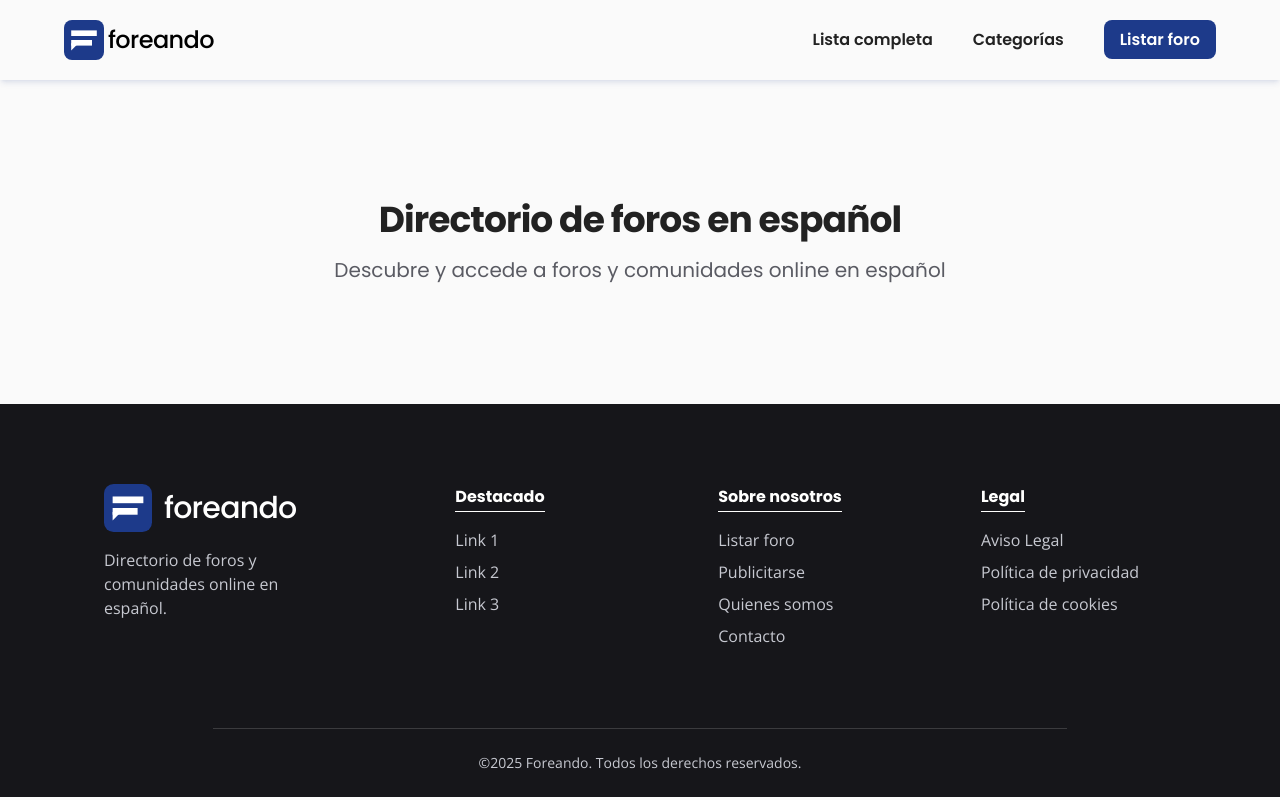
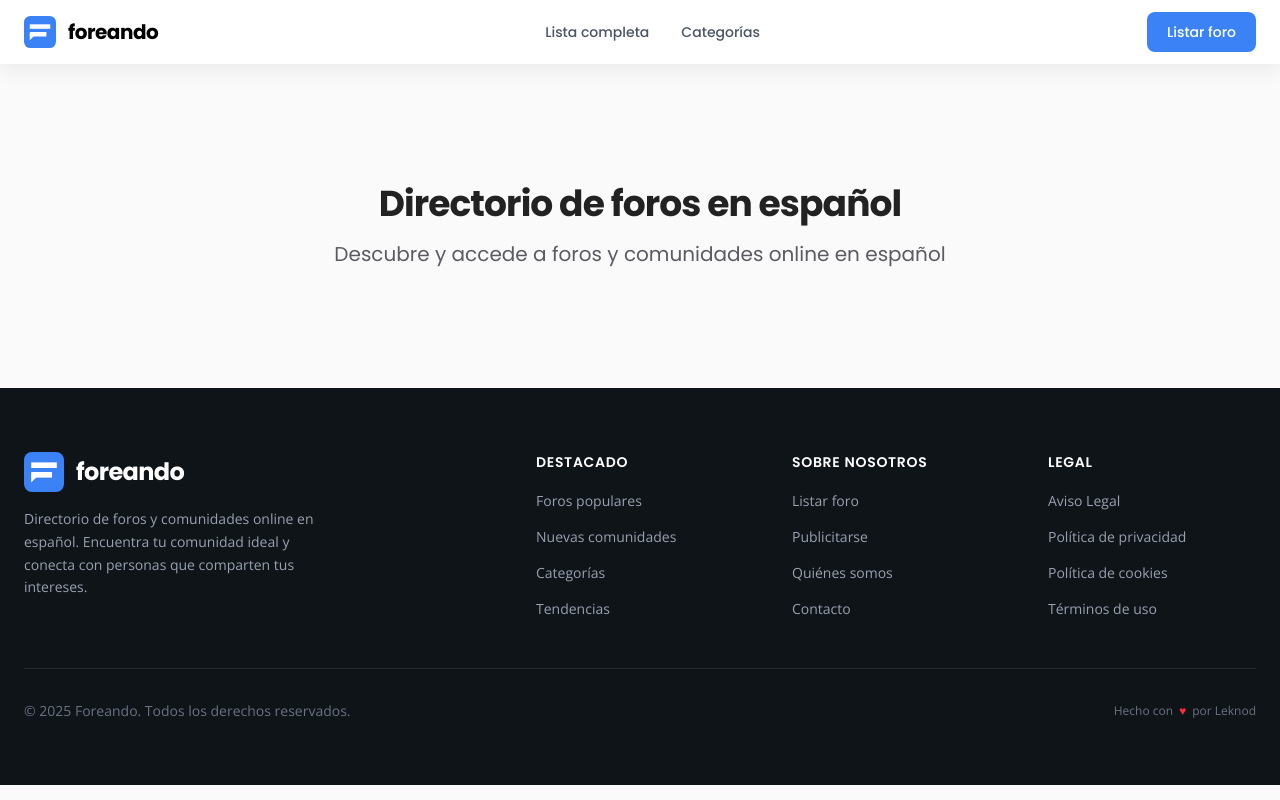
Before and after one commit to leknod/foreando-web, a Next.js app: page / in a window 1280 px wide. Built offline with nearby package versions, Linux system fonts and the light colour scheme.

Commit message:
style: improve header and footer design

```diff
--- a/src/app/foros/page.js
+++ b/src/app/foros/page.js
@@ -1,4 +1,4 @@
-import ForumCard from "@/components/ForumCard";
+import ForumCard from "@/components/layout/ForumCard";
 import Hero from "@/components/layout/Hero";
 import { supabase } from "@/lib/supabase";
 
--- a/src/components/brand/Logo.jsx
+++ b/src/components/brand/Logo.jsx
@@ -5,7 +5,7 @@ export default function Logo({
   className = "",
   imgWidth = "w-10",
   textSize = "text-2xl",
-  gap = "gap-1",
+  gap = "gap-3",
 }) {
   const textClass = on === "light" ? "text-black" : "text-white";
 
@@ -13,7 +13,7 @@ export default function Logo({
     <div className={`flex items-center ${gap} ${className}`}>
       <img src="logo.svg" alt="Foreando" className={`${imgWidth}`} />
       <span
-        className={`${textSize} font-medium tracking-tight ${textClass} ${poppins.className}`}
+        className={`${textSize} font-bold tracking-tight ${textClass} ${poppins.className}`}
       >
         foreando
       </span>
--- a/src/components/layout/Footer.jsx
+++ b/src/components/layout/Footer.jsx
@@ -1,92 +1,111 @@
+import Link from "next/link";
 import Logo from "../brand/Logo";
 import { poppins } from "@/lib/fonts";
-import Link from "next/link";
+
+const footerLinks = {
+  destacado: [
+    { label: "Foros populares", href: "#" },
+    { label: "Nuevas comunidades", href: "#" },
+    { label: "Categorías", href: "#" },
+    { label: "Tendencias", href: "#" },
+  ],
+  sobreNosotros: [
+    { label: "Listar foro", href: "#" },
+    { label: "Publicitarse", href: "#" },
+    { label: "Quiénes somos", href: "#" },
+    { label: "Contacto", href: "#" },
+  ],
+  legal: [
+    { label: "Aviso Legal", href: "#" },
+    { label: "Política de privacidad", href: "#" },
+    { label: "Política de cookies", href: "#" },
+    { label: "Términos de uso", href: "#" },
+  ],
+};
 
 export default function Footer() {
   return (
-    <footer className="bg-surface-dark text-muted-dark">
-      <div className="max-w-6xl space-y-10 px-4 py-12 sm:grid sm:grid-cols-2 sm:gap-10 sm:space-y-0 sm:px-6 sm:py-16 lg:mx-auto lg:grid-cols-4 lg:gap-12 lg:px-10 lg:py-20">
-        <section className="sm:col-span-2 lg:col-span-1 lg:mx-auto">
-          <Link href="/" aria-label="Ir a la página principal">
-            <Logo
-              on="dark"
-              className="mb-4"
-              imgWidth="w-12"
-              textSize="text-3xl"
-              gap="gap-3"
-            />
-          </Link>
-          <p>Directorio de foros y comunidades online en español.</p>
-        </section>
-        <section className="lg:mx-auto">
-          <h2
-            className={`text-foreground-dark mb-4 inline-block border-b pb-0.5 font-bold ${poppins.className} antialiased`}
+    <footer className="bg-surface-dark text-white">
+      <div className="mx-auto max-w-7xl px-6 py-16">
+        <div className="grid grid-cols-1 gap-12 md:grid-cols-2 lg:grid-cols-5">
+          <div className="lg:col-span-2">
+            <Logo on="dark" />
+            <p className="mt-4 max-w-xs text-sm leading-relaxed text-gray-400">
+              Directorio de foros y comunidades online en español. Encuentra tu
+              comunidad ideal y conecta con personas que comparten tus
+              intereses.
+            </p>
+          </div>
+          <div>
+            <h3
+              className={`mb-4 text-sm font-semibold ${poppins.className} tracking-wider text-white uppercase`}
             >
               Destacado
-          </h2>
-          <nav aria-label="Enlaces destacados">
-            <ul className="flex flex-col gap-2">
-              <li>
-                <a href="#">Link 1</a>
+            </h3>
+            <ul className="space-y-3">
+              {footerLinks.destacado.map((link) => (
+                <li key={link.label}>
+                  <Link
+                    href={link.href}
+                    className="hover:text-primary text-sm text-gray-400 transition-colors"
+                  >
+                    {link.label}
+                  </Link>
                 </li>
-              <li>
-                <a href="#">Link 2</a>
-              </li>
-              <li>
-                <a href="#">Link 3</a>
-              </li>
+              ))}
             </ul>
-          </nav>
-        </section>
-        <section className="lg:mx-auto">
-          <h2
-            className={`text-foreground-dark mb-4 inline-block border-b pb-0.5 font-bold ${poppins.className} antialiased`}
+          </div>
+
+          <div>
+            <h3
+              className={`mb-4 text-sm font-semibold ${poppins.className} tracking-wider text-white uppercase`}
             >
               Sobre nosotros
-          </h2>
-          <nav aria-label="Enlaces destacados">
-            <ul className="flex flex-col gap-2">
-              <li>
-                <a href="#">Listar foro</a>
+            </h3>
+            <ul className="space-y-3">
+              {footerLinks.sobreNosotros.map((link) => (
+                <li key={link.label}>
+                  <Link
+                    href={link.href}
+                    className="hover:text-primary text-sm text-gray-400 transition-colors"
+                  >
+                    {link.label}
+                  </Link>
                 </li>
-              <li>
-                <a href="#">Publicitarse</a>
-              </li>
-              <li>
-                <a href="#">Quienes somos</a>
-              </li>
-              <li>
-                <a href="#">Contacto</a>
-              </li>
+              ))}
             </ul>
-          </nav>
-        </section>
-        <section className="lg:mx-auto">
-          <h2
-            className={`text-foreground-dark mb-4 inline-block border-b pb-0.5 font-bold ${poppins.className} antialiased`}
+          </div>
+
+          <div>
+            <h3
+              className={`mb-4 text-sm font-semibold ${poppins.className} tracking-wider text-white uppercase`}
             >
               Legal
-          </h2>
-          <nav aria-label="Enlaces destacados">
-            <ul className="flex flex-col gap-2">
-              <li>
-                <a href="#">Aviso Legal</a>
+            </h3>
+            <ul className="space-y-3">
+              {footerLinks.legal.map((link) => (
+                <li key={link.label}>
+                  <Link
+                    href={link.href}
+                    className="hover:text-primary text-sm text-gray-400 transition-colors"
+                  >
+                    {link.label}
+                  </Link>
                 </li>
-              <li>
-                <a href="#">Política de privacidad</a>
-              </li>
-              <li>
-                <a href="#">Política de cookies</a>
-              </li>
+              ))}
             </ul>
-          </nav>
-        </section>
           </div>
-      <div className="mx-auto h-px w-2/3 max-w-5xl bg-neutral-500/40"></div>
-      <div className="py-6">
-        <p className="text-center text-sm">
-          &copy;2025 Foreando. Todos los derechos reservados.
+        </div>
+
+        <div className="mt-12 flex flex-col items-center justify-between gap-4 border-t border-white/10 pt-8 md:flex-row">
+          <p className="text-sm text-gray-500">
+            © {new Date().getFullYear()} Foreando. Todos los derechos
+            reservados.
           </p>
+          <span className="flex items-center gap-1.5 text-xs text-gray-500">
+            Hecho con <span className="text-red-500">♥</span> por Leknod
+          </span>
+        </div>
       </div>
     </footer>
   );
--- a/src/components/layout/Header.jsx
+++ b/src/components/layout/Header.jsx
@@ -1,55 +1,72 @@
 "use client";
+
+import { useState, useEffect } from "react";
+import Link from "next/link";
 import Logo from "../brand/Logo";
 import MenuIcon from "../icons/MenuIcon";
+import MobileMenu from "./MobileMenu";
 import { poppins } from "@/lib/fonts";
-import { useState } from "react";
-import MobileMenu from "./MobileMenu";
-import Link from "next/link";
-import { AnimatePresence } from "motion/react";
+
+const navLinks = [
+  { label: "Lista completa", href: "#" },
+  { label: "Categorías", href: "#" },
+];
 
 export default function Header() {
   const [isMenuOpen, setIsMenuOpen] = useState(false);
 
+  useEffect(() => {
+    if (isMenuOpen) {
+      document.body.style.overflow = "hidden";
+    } else {
+      document.body.style.overflow = "unset";
+    }
+    return () => {
+      document.body.style.overflow = "unset";
+    };
+  }, [isMenuOpen]);
+
   return (
     <>
       <header
-        className={`shadow-primary/10 px-6 py-4 shadow-md md:py-5 ${poppins.className} antialiased`}
+        className={`${poppins.className} sticky top-0 z-50 w-full bg-white antialiased shadow-[0_4px_20px_rgba(0,0,0,0.08)]`}
       >
-        <div className="mx-auto flex max-w-6xl items-center justify-between">
-          <Link href="/" aria-label="Ir a la página principal">
-            <Logo />
+        <div className="mx-auto flex h-16 max-w-7xl items-center justify-between px-6">
+          <Logo imgWidth="w-8" textSize="text-xl" />
+          <nav className="hidden items-center gap-8 md:flex">
+            {navLinks.map((link) => (
+              <Link
+                key={link.label}
+                href={link.href}
+                className="text-sm font-medium text-gray-600 transition-colors hover:text-gray-900"
+              >
+                {link.label}
               </Link>
-          <div className="hidden font-semibold md:block">
-            <nav>
-              <ul className="flex gap-10">
-                <li>
-                  <Link href="/foros">Lista completa</Link>
-                </li>
-                <li>
-                  <a href="#">Categorías</a>
-                </li>
-                <li>
+            ))}
+          </nav>
+          <div className="hidden md:block">
             <a
-                    className="bg-primary text-foreground-dark hover:bg-primary/90 rounded-lg px-4 py-2"
               href="#"
+              className="bg-primary inline-flex items-center justify-center rounded-lg px-5 py-2.5 text-sm font-medium text-white transition-colors hover:bg-[#2563eb]"
             >
               Listar foro
             </a>
-                </li>
-              </ul>
-            </nav>
           </div>
           <button
-            className="cursor-pointer md:hidden"
             onClick={() => setIsMenuOpen(true)}
+            className="flex h-10 w-10 items-center justify-center rounded-lg text-gray-700 transition-colors hover:bg-gray-100 md:hidden"
+            aria-label="Abrir menú"
           >
             <MenuIcon />
           </button>
         </div>
       </header>
-      <AnimatePresence>
-        {isMenuOpen && <MobileMenu onClose={() => setIsMenuOpen(false)} />}
-      </AnimatePresence>
+
+      <MobileMenu
+        isOpen={isMenuOpen}
+        onClose={() => setIsMenuOpen(false)}
+        navLinks={navLinks}
+      />
     </>
   );
 }
--- a/src/components/layout/MobileMenu.jsx
+++ b/src/components/layout/MobileMenu.jsx
@@ -1,48 +1,55 @@
 import CloseIcon from "../icons/CloseIcon";
-import { motion } from "motion/react";
+import Logo from "../brand/Logo";
+import Link from "next/link";
 
-export default function MobileMenu({ onClose }) {
+export default function MobileMenu({ isOpen, onClose, navLinks }) {
   return (
     <>
-      <motion.div
-        initial={{ opacity: 0 }}
-        animate={{ opacity: 1 }}
-        exit={{ opacity: 0 }}
-        transition={{ duration: 0.25 }}
-        className="bg-surface-dark/50 fixed inset-0 z-40"
+      <div
+        className={`fixed inset-0 z-50 bg-black/40 backdrop-blur-sm transition-opacity duration-300 md:hidden ${
+          isOpen ? "opacity-100" : "pointer-events-none opacity-0"
+        }`}
         onClick={onClose}
       />
-      <motion.aside
-        initial={{ x: "100%" }}
-        animate={{ x: 0 }}
-        exit={{ x: "100%" }}
-        transition={{ duration: 0.3, ease: "easeOut" }}
-        className="bg-surface fixed top-0 right-0 z-50 flex h-dvh w-4/5 flex-col gap-20 px-14 py-10 font-semibold"
+
+      <div
+        className={`fixed top-0 right-0 z-50 flex h-full w-[80%] max-w-sm flex-col bg-white shadow-2xl transition-transform duration-300 ease-out md:hidden ${
+          isOpen ? "translate-x-0" : "translate-x-full"
+        }`}
       >
-        <div className="flex justify-end">
-          <button className="cursor-pointer" onClick={onClose}>
+        <div className="flex h-16 items-center justify-between border-b border-gray-200 px-6">
+          <Logo onClick={onClose} />
+          <button
+            onClick={onClose}
+            className="flex h-10 w-10 items-center justify-center rounded-lg text-gray-700 transition-colors hover:bg-gray-100"
+            aria-label="Cerrar menú"
+          >
             <CloseIcon />
           </button>
         </div>
-        <nav>
-          <ul className="space-y-6">
-            <li>
-              <a href="#">Lista completa</a>
-            </li>
-            <li>
-              <a href="#">Categorías</a>
-            </li>
-          </ul>
+
+        <nav className="flex flex-1 flex-col p-6">
+          {navLinks.map((link) => (
+            <Link
+              key={link.label}
+              href={link.href}
+              className="border-b border-gray-100 py-4 text-base font-medium text-gray-700 transition-colors hover:text-gray-900"
+              onClick={onClose}
+            >
+              {link.label}
+            </Link>
+          ))}
         </nav>
-        <div className="mt-auto flex justify-center">
+
+        <div className="border-t border-gray-200 p-6">
           <a
-            className="bg-primary text-foreground-dark hover:bg-primary/90 rounded-lg px-4 py-2"
             href="#"
+            className="bg-primary flex w-full items-center justify-center rounded-lg py-4 text-base font-medium text-white transition-colors hover:bg-[#2563eb]"
           >
             Listar foro
           </a>
         </div>
-      </motion.aside>
+      </div>
     </>
   );
 }
```
Also changed, not shown: src/app/categorias/page.js (added, +39 -0 lines), src/app/globals.css (+4 -4 lines), src/components/layout/CategoryCard.jsx (added, +17 -0 lines), src/lib/fonts.js (+6 -1 lines), public/icons/adslzone.png (added), public/logo.svg, src/components/layout/ForumCard.jsx (renamed from src/components/ForumCard.jsx). Lines whose indentation alone changed are shown as unchanged.
